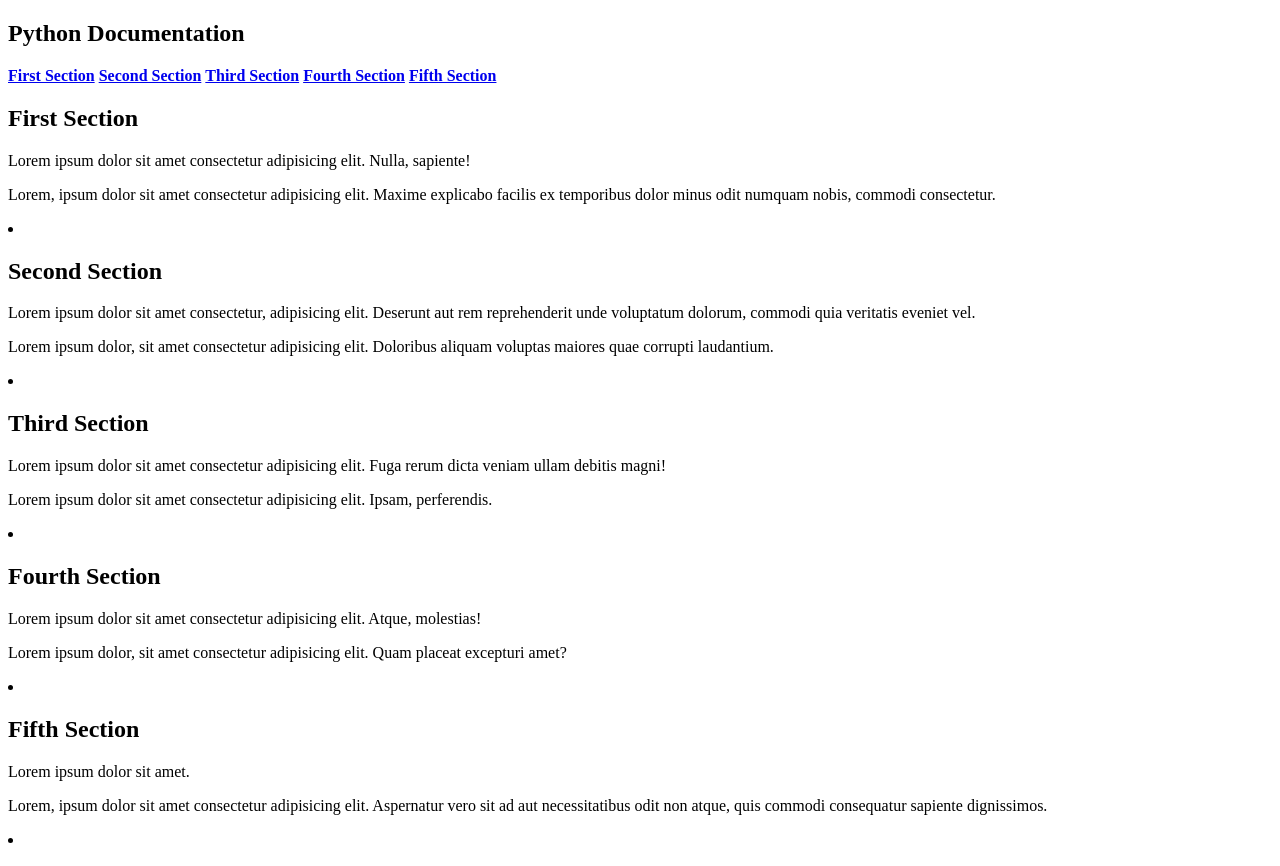
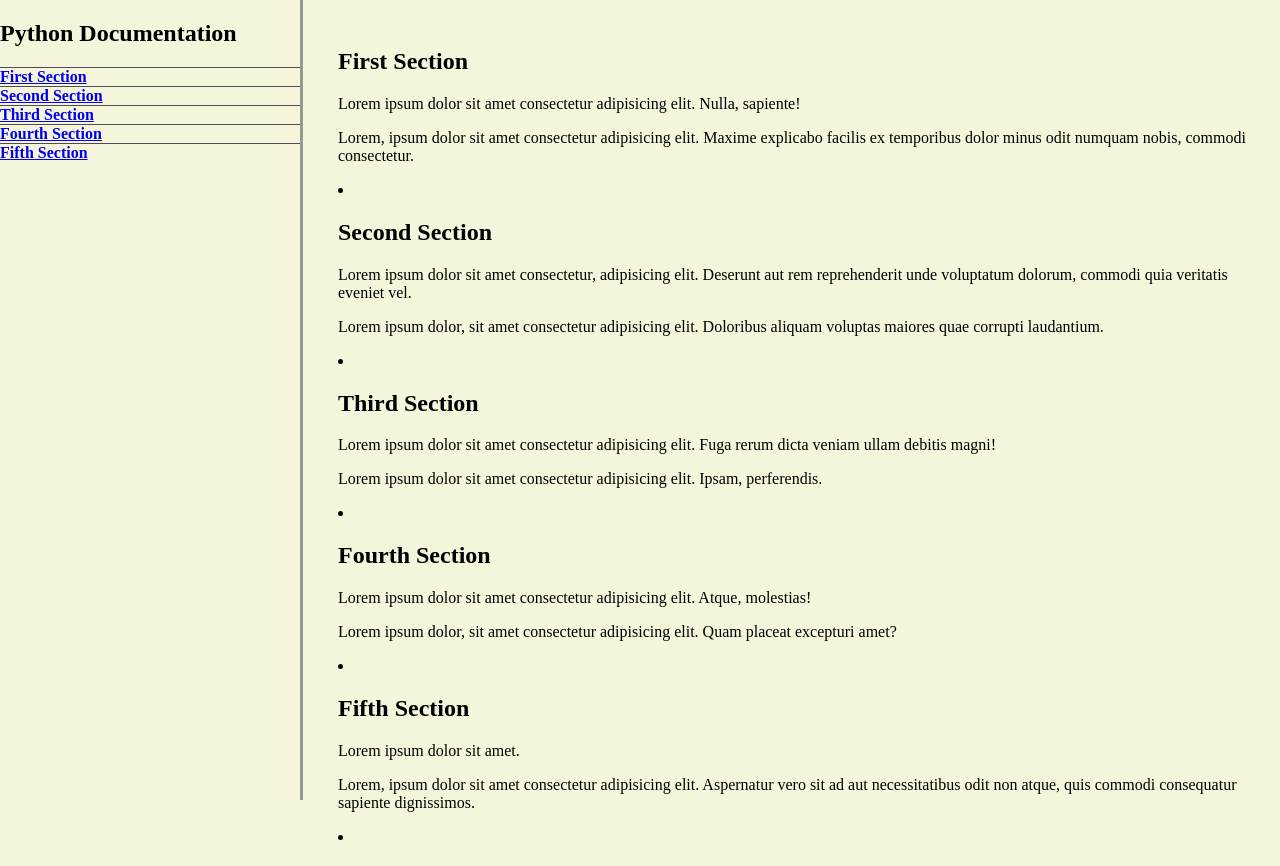
Before and after one commit to Chike1990/Juventino_Chibuike_Trials_Project, a plain HTML site: page index.html in a window 1280 px wide. Drawn offline with Linux system fonts and the light colour scheme.

Commit message:
[ADD] moved navbar to left side and added media quieres

```diff
--- a/css/style.css
+++ b/css/style.css
@@ -0,0 +1,45 @@
+#navbar {
+    position: fixed;
+    min-width: 290px;
+    top: 0px;
+    left: 0px;
+    width: 300px;
+    height: 100%;
+    border-right: solid;
+    border-right-color: currentcolor;
+    border-color: rgba(0, 22, 22, 0.4);
+}
+
+#navbar ul {
+    height: 88%;
+    padding: 0;
+    overflow-y: auto;
+    overflow-x: hidden;
+}
+
+#navbar li {
+    color: #4d4e53;
+    border-top: 1px solid;
+    list-style: none;
+    position: relative;
+    width: 100%;
+}
+
+#main-doc {
+    position: absolute;
+    margin-left: 310px;
+    padding: 20px;
+    margin-bottom: 110px;
+}
+
+@media (min-width: 600px) {
+    body {
+      background-color: beige;
+    }
+  }
+
+@media (max-width: 600px) {
+    body {
+      background-color:blue;
+    }
+  }
--- a/index.html
+++ b/index.html
@@ -14,11 +14,13 @@
       <header>
         <h1><strong>Python Documentation</strong></h1>
       </header>
-      <a class="nav-link" href="#first_section"><b>First Section</b></a>
-      <a class="nav-link" href="#second_section"><b>Second Section</b></a>
-      <a class="nav-link" href="#third_section"><b>Third Section</b></a>
-      <a class="nav-link" href="#fourth_section"><b>Fourth Section</b></a>
-      <a class="nav-link" href="#fifth_section"><b>Fifth Section</b></a>
+      <ul>
+      <li><a class="nav-link" href="#first_section"><b>First Section</b></a></li>
+      <li><a class="nav-link" href="#second_section"><b>Second Section</b></a></li>
+      <li><a class="nav-link" href="#third_section"><b>Third Section</b></a></li>
+      <li><a class="nav-link" href="#fourth_section"><b>Fourth Section</b></a></li>
+      <li><a class="nav-link" href="#fifth_section"><b>Fifth Section</b></a></li>
+      </ul>
     </nav>
 
     <section class="main-section" id="first_section">
```
